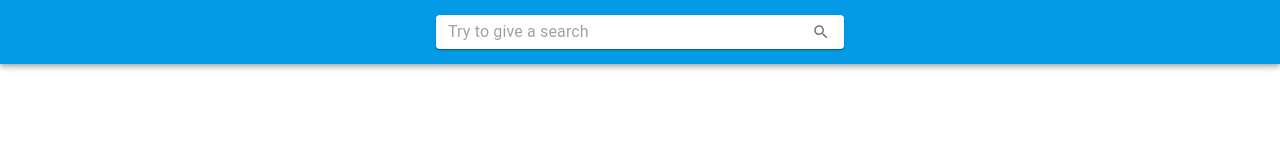
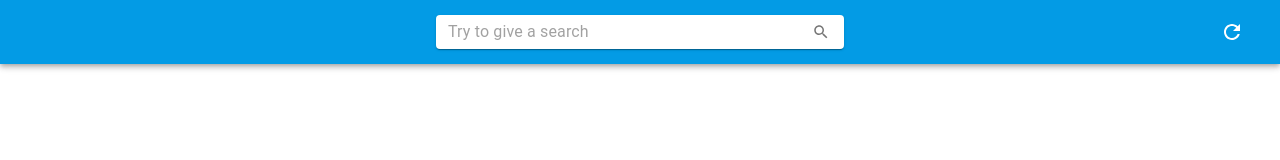
Before and after one commit to chengruixin/file-explorer, a React (Create React App) app in the folder client/: page /videos in a window 1280 px wide. Shown: the top 160 px of the page. Built offline with nearby package versions, Linux system fonts and the light colour scheme.

Commit message:
feat: add refresh btn ui

```diff
--- a/client/src/App.js
+++ b/client/src/App.js
@@ -1,6 +1,6 @@
 import { useEffect, useState } from 'react'
 import { BrowserRouter as Router, Route } from 'react-router-dom'
-import NavBar from './components/NavBar'
+import NavBar from './components/Navbar'
 import MainRoute from './components/MainRoute'
 import IndexContext from './context'
 import './App.css'
--- /dev/null
+++ b/client/src/components/HOC/withLoading.js
@@ -0,0 +1,14 @@
+import { CircularProgress } from '@material-ui/core'
+
+function withLoading(WrappedComponent) {
+    return (props) => {
+        const { isLoading } = props
+        return isLoading ? (
+            <CircularProgress {...props} />
+        ) : (
+            <WrappedComponent {...props} />
+        )
+    }
+}
+
+export default withLoading;
--- a/client/src/components/NavBar.js
+++ b/client/src/components/Navbar/index.js
@@ -11,8 +11,11 @@ import {
 } from '@material-ui/core'
 import { makeStyles } from '@material-ui/core/styles'
 import SearchIcon from '@material-ui/icons/Search'
-import { fetchVideos } from '../services'
+import RefreshIcon from '@material-ui/icons/Refresh'
+import { fetchVideos } from '../../services'
 import { useHistory, useRouteMatch } from 'react-router'
+import withLoading from '../HOC/withLoading'
+import styles from './index.module.css'
 
 const useStyles = makeStyles((theme) => ({
     appBar: {
@@ -42,10 +45,28 @@ const useStyles = makeStyles((theme) => ({
 
 export default function NavBar() {
     const classes = useStyles()
+    const [isLoading, setIsLoading] = useState(false)
+    const RefreshIconWithLoading = withLoading(RefreshIcon)
+    const handleRefresh = () => {
+        setIsLoading(true)
+        setTimeout(() => {
+            setIsLoading(false)
+        }, 3000)
+    }
     return (
         <AppBar position="static" className={classes.appBar}>
             <Toolbar className={classes.toolBar}>
+                <div className={styles['navbar-left-box']}></div>
                 <SearchInput />
+                <div className={styles['navbar-right-box']}>
+                    <IconButton onClick={handleRefresh} disabled={isLoading}>
+                        <RefreshIconWithLoading
+                            isLoading={isLoading}
+                            size={18}
+                            className={styles['white-text']}
+                        />
+                    </IconButton>
+                </div>
             </Toolbar>
         </AppBar>
     )
@@ -56,8 +77,8 @@ function SearchInput() {
     const history = useHistory()
     const [isSearching, setIsSearching] = useState(false)
     const [debug, setDebug] = useState(null)
-
-    const handleOnSearchClick = async () => {
+    const SearchIconWithLoading = withLoading(SearchIcon)
+    const handleSearchClick = async () => {
         try {
             const searchValue = document.querySelector('#search').value
             if (isSearching || searchValue.length === 0) {
@@ -90,7 +111,7 @@ function SearchInput() {
                 inputProps={{ 'aria-label': 'Try to give a search' }}
                 onKeyPressCapture={(e) => {
                     if (e.code === 'Enter') {
-                        handleOnSearchClick()
+                        handleSearchClick()
                     }
                 }}
             />
@@ -99,14 +120,14 @@ function SearchInput() {
                 type="submit"
                 className={classes.iconButton}
                 aria-label="search"
-                onClick={handleOnSearchClick}
+                onClick={handleSearchClick}
                 disabled={isSearching}
             >
-                {isSearching ? (
-                    <CircularProgress size={18} />
-                ) : (
-                    <SearchIcon style={{ fontSize: 18 }} />
-                )}
+                <SearchIconWithLoading
+                    isLoading={isSearching}
+                    style={{ fontSize: 18 }}
+                    size={18}
+                />
             </IconButton>
         </Paper>
     )
--- /dev/null
+++ b/client/src/components/Navbar/index.module.css
@@ -0,0 +1,15 @@
+.navbar-left-box {
+    display: flex;
+    flex: 1;
+}
+
+.navbar-right-box {
+    display: flex;
+    justify-content: end;
+    flex: 1;
+    flex-direction: row-reverse;
+}
+
+.white-text {
+    color: white;
+}
```
Also changed, not shown: client/src/components/Videos/index.css (line endings or trailing spaces), 1 other file (tests, documents, lock files or other folders).
